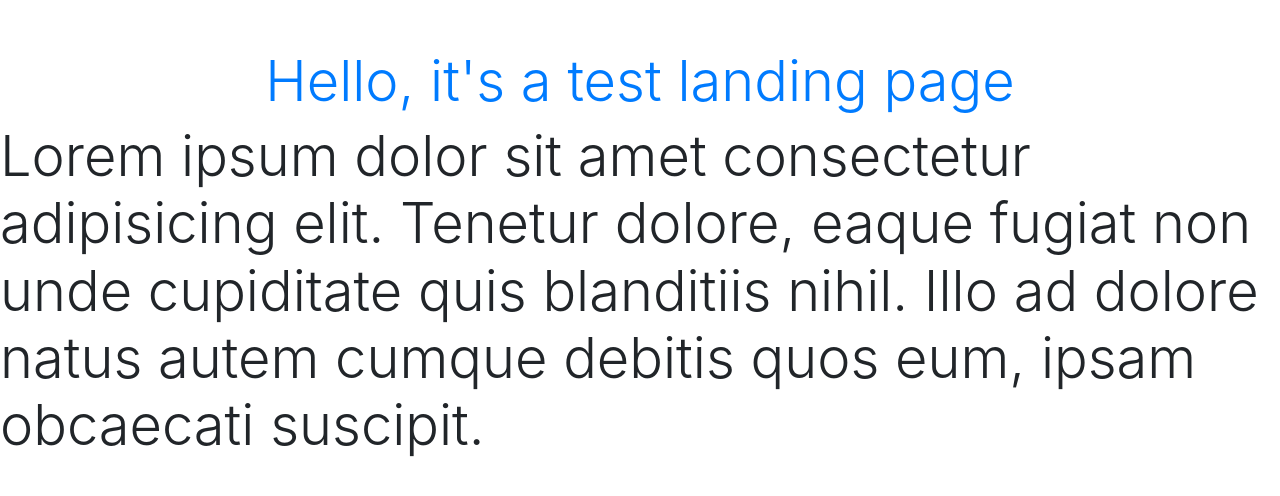
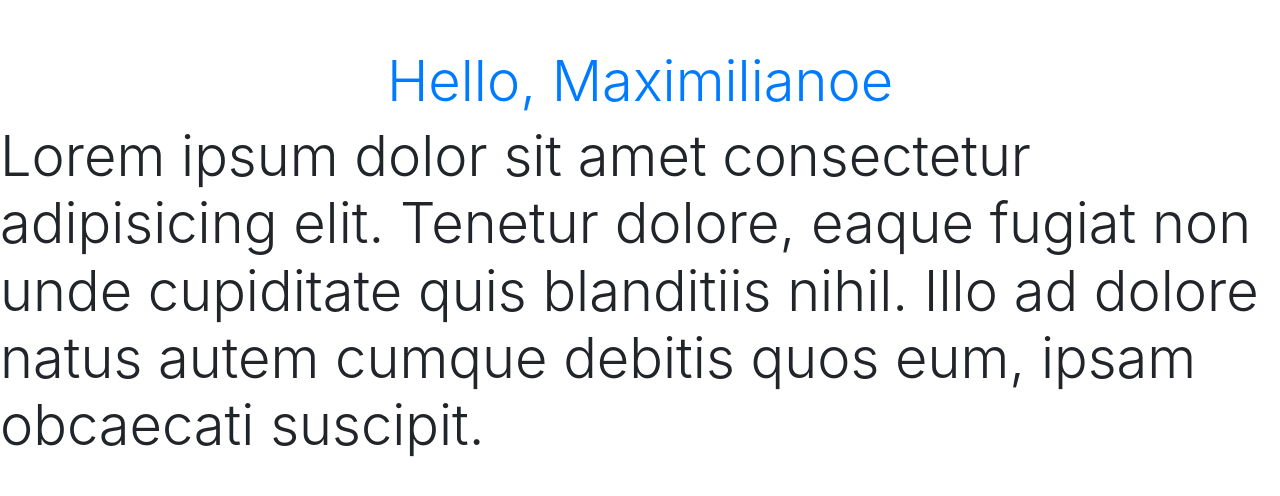
Before and after one commit to Ramon-Arias25/api-node-bankai, a plain HTML site: page index.html in a window 1280 px wide. Drawn offline with nearby package versions, Linux system fonts and the light colour scheme.

Commit message:
Update index.html

```diff
--- a/index.html
+++ b/index.html
@@ -11,7 +11,7 @@
     <title>Hello, world!</title>
   </head>
   <body>
-    <h1 class="text-center mt-5 display-4 text-primary">Hello, it's a test landing page</h1>
+    <h1 class="text-center mt-5 display-4 text-primary">Hello, Maximilianoe</h1>
     <p class="test-justify mt-2 display-4 text-secundary">Lorem ipsum dolor sit amet consectetur adipisicing elit. Tenetur dolore, eaque fugiat non unde cupiditate quis blanditiis nihil. Illo ad dolore natus autem cumque debitis quos eum, ipsam obcaecati suscipit.</p>
 
     <!-- Optional JavaScript -->
```
